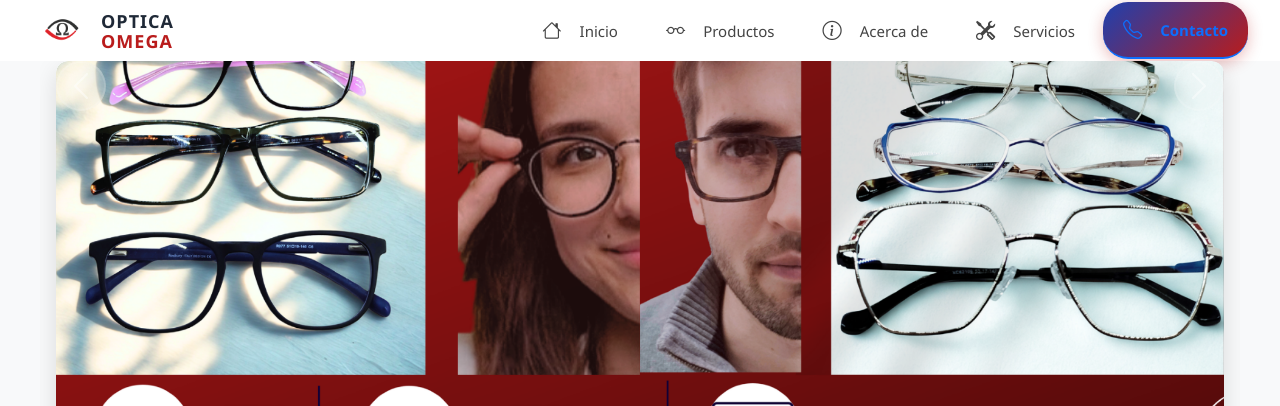
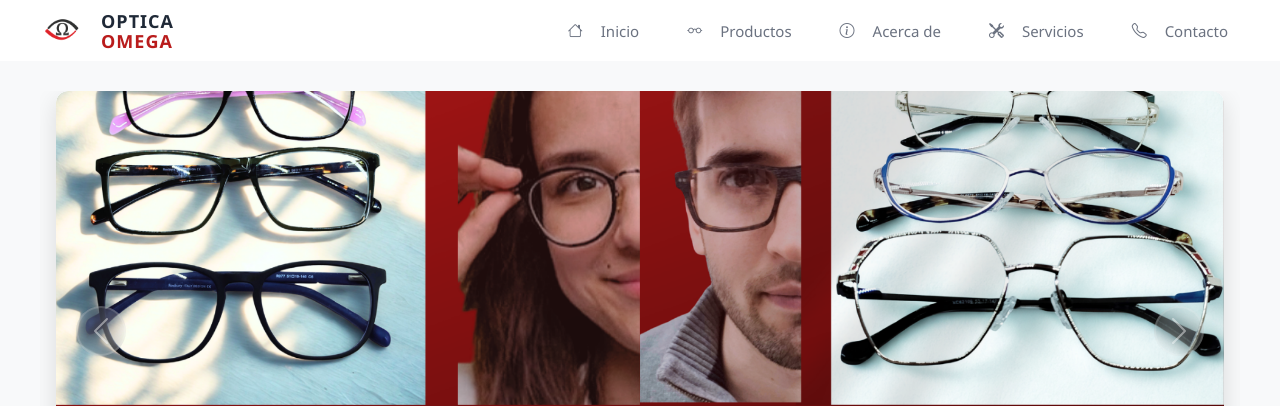
Before and after one commit to KalilGomez/landingOmega, an Angular app: page / in a window 1280 px wide. Shown: the top 406 px of the page. Built offline with nearby package versions, Linux system fonts and the light colour scheme.

Commit message:
cambios de estilo

```diff
--- a/src/app/app.component.css
+++ b/src/app/app.component.css
@@ -27,7 +27,7 @@
 #home {
   background: #f8f9fa;
   color: white;
-  padding: 0; /* IMPORTANTE: Sin padding */
+  padding-top: 30px; /* IMPORTANTE: Sin padding */
   /* Asegurar que no haya scroll-margin-top que interfiera */
   scroll-margin-top: 0;
 }
@@ -46,19 +46,22 @@
 
 #productos {
   background: #f8f9fa;
+  padding-top: 30px;
 }
 
 #acerca-de {
-  background: white;
+  background: #f8f9fa;
+  padding-top: 30px;
 }
 
 #servicios {
   background: #f8f9fa;
+  padding-top: 30px;
 }
 
 #contacto {
   background: #f8f9fa;
-  color: white;
+  padding-top: 30px;
 }
 
 /* Responsive */
--- a/src/app/footer/footer.component.html
+++ b/src/app/footer/footer.component.html
@@ -1,8 +1,10 @@
+<!-- footer.component.html -->
 <footer class="footer">
   <div class="footer-container">
 
     <!-- Contenido principal del footer -->
     <div class="footer-grid">
+      <!-- Logo Section -->
       <div class="footer-logo-section">
         <div class="nav-logo">
           <a href="#" class="logo-link">
--- a/src/app/navbar/navbar.component.css
+++ b/src/app/navbar/navbar.component.css
@@ -1,4 +1,4 @@
-/* Estilos actualizados para el navbar de Optica Omega */
+/* Estilos actualizados para el navbar de Optica Omega - PALETA CONSISTENTE */
 .navbar {
   background: rgba(255, 255, 255, 0.95);
   backdrop-filter: blur(20px);
@@ -48,7 +48,7 @@
 }
 
 .logo-link:hover {
-  background: linear-gradient(135deg, rgba(30, 64, 175, 0.1) 0%, rgba(185, 28, 28, 0.1) 100%);
+  background: transparent;
   transform: translateY(-1px);
 }
 
@@ -97,7 +97,7 @@
   text-transform: uppercase;
 }
 
-/* Navigation Menu - Modernizado */
+/* Navigation Menu - Con paleta consistente */
 .navbar-menu {
   display: flex;
   align-items: center;
@@ -121,34 +121,60 @@
   overflow: hidden;
 }
 
-.nav-link::before {
-  content: '';
-  position: absolute;
-  top: 0;
-  left: -100%;
-  width: 100%;
-  height: 100%;
-  background: linear-gradient(135deg, rgba(30, 64, 175, 0.15) 0%, rgba(185, 28, 28, 0.15) 100%);
-  transition: left 0.6s cubic-bezier(0.4, 0, 0.2, 1);
-  border-radius: 25px;
+/* Solución más directa - resetear cualquier interferencia de Bootstrap Icons */
+.nav-link {
+  position: relative !important;
+  overflow: hidden !important;
 }
 
-.nav-link:hover::before {
-  left: 0;
+.nav-link .bi::before {
+  z-index: 2 !important;
+  position: relative !important;
 }
 
-.nav-link:hover {
-  color: #1F2937;
+.nav-link .nav-text {
+  z-index: 2 !important;
+  position: relative !important;
+}
+
+/* TODOS los nav-links deben tener el pseudo-elemento */
+.navbar-menu .nav-link::before {
+  content: '' !important;
+  position: absolute !important;
+  top: 0 !important;
+  left: -100% !important;
+  width: 100% !important;
+  height: 100% !important;
+  background: linear-gradient(135deg, rgba(185, 28, 28, 0.1) 0%, rgba(153, 27, 27, 0.1) 100%) !important;
+  transition: left 0.6s cubic-bezier(0.4, 0, 0.2, 1) !important;
+  border-radius: 25px !important;
+  z-index: 1 !important;
+}
+
+.navbar-menu .nav-link:hover::before {
+  left: 0 !important;
+}
+
+.nav-link:hover,
+.nav-link.active:hover,
+.navbar-menu .nav-link:hover,
+.navbar-menu .nav-link.active:hover {
+  color: #B91C1C;
   background: rgba(255, 255, 255, 0.8);
   box-shadow: 0 4px 20px rgba(0, 0, 0, 0.1);
   transform: translateY(-2px);
 }
 
-.nav-link.active {
-  color: #ffffff;
-  background: linear-gradient(135deg, #1E40AF 0%, #B91C1C 100%);
-  box-shadow: 0 4px 15px rgba(185, 28, 28, 0.3);
-  font-weight: 600;
+/* FORZAMOS que TODOS los nav-links sean iguales - mayor especificidad */
+.nav-link,
+.nav-link.active,
+.navbar-menu .nav-link,
+.navbar-menu .nav-link.active {
+  color: #6B7280 !important; /* Mismo color gris para todos */
+  font-weight: 500 !important; /* Mismo peso para todos */
+  background: transparent !important; /* Sin fondo para todos */
+  box-shadow: none !important; /* Sin sombra para todos */
+  border-bottom: none !important; /* Sin borde para todos */
 }
 
 .nav-link.active::before {
@@ -166,7 +192,7 @@
   transform: translateX(-50%) scaleX(0);
   width: 20px;
   height: 3px;
-  background: linear-gradient(135deg, #1E40AF 0%, #B91C1C 100%);
+  background: linear-gradient(135deg, #B91C1C 0%, #991B1B 100%);
   border-radius: 2px;
   transition: transform 0.3s ease;
 }
@@ -184,6 +210,11 @@
   display: flex;
   align-items: center;
   z-index: 1;
+  transition: transform 0.2s ease;
+}
+
+.nav-link:hover .nav-icon {
+  transform: scale(1.1);
 }
 
 .nav-text {
@@ -191,7 +222,7 @@
   z-index: 1;
 }
 
-/* Mobile Menu Button - Mejorado */
+/* Mobile Menu Button - Con paleta consistente */
 .mobile-menu-button {
   display: none;
   z-index: 1002;
@@ -216,7 +247,7 @@
 .hamburger span {
   width: 28px;
   height: 3px;
-  background: linear-gradient(135deg, #1E40AF 0%, #B91C1C 100%);
+  background: linear-gradient(135deg, #B91C1C 0%, #991B1B 100%);
   border-radius: 2px;
   transition: all 0.3s cubic-bezier(0.4, 0, 0.2, 1);
   transform-origin: center;
@@ -373,7 +404,7 @@ html {
 /* Focus states for accessibility */
 .nav-link:focus,
 .hamburger:focus {
-  outline: 2px solid #1E40AF;
+  outline: 2px solid #B91C1C;
   outline-offset: 2px;
 }
 
@@ -393,28 +424,3 @@ body {
     padding-top: 65px;
   }
 }
-
-.nav-link {
-  font-weight: 500;
-  color: #444;
-  transition: color 0.3s ease, transform 0.2s ease;
-}
-
-.nav-link i {
-  font-size: 1.2rem;
-  transition: transform 0.2s ease;
-}
-
-.nav-link:hover {
-  color: #0d6efd; /* azul bootstrap */
-}
-
-.nav-link:hover i {
-  transform: scale(1.2);
-}
-
-.nav-link.active {
-  color: #0d6efd;
-  font-weight: 600;
-  border-bottom: 2px solid #0d6efd;
-}
--- a/src/app/navbar/navbar.component.html
+++ b/src/app/navbar/navbar.component.html
@@ -1,5 +1,5 @@
-<!-- src/app/shared/navbar/navbar.component.html -->
-<div class="navbar-container">
+<!-- navbar.component.html -->
+<nav class="navbar-container">
   <!-- Logo -->
   <div class="nav-logo">
     <a href="#" class="logo-link">
@@ -26,7 +26,7 @@
     </a>
   </div>
 
-  <!-- Botón móvil (opcional) -->
+  <!-- Botón móvil -->
   <div class="mobile-menu-button">
     <button class="hamburger">
       <span></span>
@@ -34,4 +34,4 @@
       <span></span>
     </button>
   </div>
-</div>
+</nav>
--- a/src/app/page/about-us/about-us.component.css
+++ b/src/app/page/about-us/about-us.component.css
@@ -11,14 +11,14 @@
 
 /* ===== HERO SECTION STYLES ABOUT ===== */
 .about-container .hero-section {
-  background: linear-gradient(135deg, #F9FAFB 0%, #E5E7EB 100%);
+ background: linear-gradient(135deg, #F9FAFB 0%, #E5E7EB 100%);
   padding: var(--spacing-3xl) 0;
   position: relative;
   overflow: hidden;
   border-radius: var(--radius-lg);
   margin-bottom: var(--spacing-2xl);
   box-shadow: 0 4px 16px rgba(0, 0, 0, 0.08);
-  border-bottom: none;
+  border-bottom: none; /* removemos el border del CSS original */
 }
 
 .about-container .hero-section::before {
--- a/src/app/page/about-us/about-us.component.html
+++ b/src/app/page/about-us/about-us.component.html
@@ -1,9 +1,15 @@
-<!-- Sección Hero de About Us -->
-<section id="about-us" class="hero-section section">
-  <div class="container text-center">
+<!-- about.component.html -->
+<div class="about-container">
+  <!-- Sección Hero -->
+  <section class="hero-section">
+    <div class="about-hero-content text-center">
       <h1>Sobre Nosotros</h1>
       <p class="lead">Comprometidos con tu visión desde hace más de 10 años</p>
     </div>
+  </section>
+
+  <!-- Contenido principal -->
+  <div class="about-content">
     <section class="about-content">
       <div class="container">
         <div class="row align-items-center g-5">
@@ -11,8 +17,7 @@
           <!-- Imagen -->
           <div class="col-md-6">
             <div class="about-image">
-            <img src="opticaomega.jpg"
-              alt="Interior de Óptica Omega - Ambiente profesional y moderno" loading="lazy">
+              <img src="opticaomega.jpg" alt="Interior de Óptica Omega - Ambiente profesional y moderno" loading="lazy">
             </div>
           </div>
 
@@ -31,6 +36,5 @@
         </div>
       </div>
     </section>
-</section>
-
-<!-- Sección principal de contenido -->
+  </div>
+</div>
--- a/src/app/page/home/home.component.css
+++ b/src/app/page/home/home.component.css
@@ -130,7 +130,6 @@
   transform: scale(1.2);
 }
 
-/* Controles personalizados */
 .custom-control-prev,
 .custom-control-next {
   width: 50px;
@@ -140,13 +139,28 @@
   border-radius: 50%;
   transition: all 0.3s ease;
   backdrop-filter: blur(10px);
+  position: absolute;
+  top: 50%;
+  transform: translateY(-50%);
+  z-index: 5;
+  display: flex;
+  align-items: center;
+  justify-content: center;
+}
+
+.custom-control-prev {
+  left: 20px;
+}
+
+.custom-control-next {
+  right: 20px;
 }
 
 .custom-control-prev:hover,
 .custom-control-next:hover {
   background: rgba(255, 255, 255, 0.3);
   border-color: rgba(255, 255, 255, 0.5);
-  transform: scale(1.1);
+  transform: translateY(-50%) scale(1.1);
 }
 
 /* ===== HERO SECTION STYLES ===== */
--- a/src/app/page/products/products.component.html
+++ b/src/app/page/products/products.component.html
@@ -1,5 +1,5 @@
 <!-- Contenedor principal de Productos - MANEJA TODO EL CONTENIDO -->
-<section id="products" class="products-container">
+<section class="products-container">
 
   <!-- Sección Hero de Products -->
   <section class="hero-section section">
--- a/src/app/page/services/services.component.css
+++ b/src/app/page/services/services.component.css
@@ -20,6 +20,7 @@
   border-radius: var(--radius-lg);
   margin-bottom: var(--spacing-2xl);
   box-shadow: 0 4px 16px rgba(0, 0, 0, 0.08);
+  border-bottom: none; /* removemos el border del CSS original */
 }
 
 .services-container .hero-section::before {
```
Also changed, not shown: src/app/page/contact/contact.component.html (+32 -16 lines), src/app/page/products/products.component.css (+50 -9 lines). Lines whose indentation alone changed are shown as unchanged.
